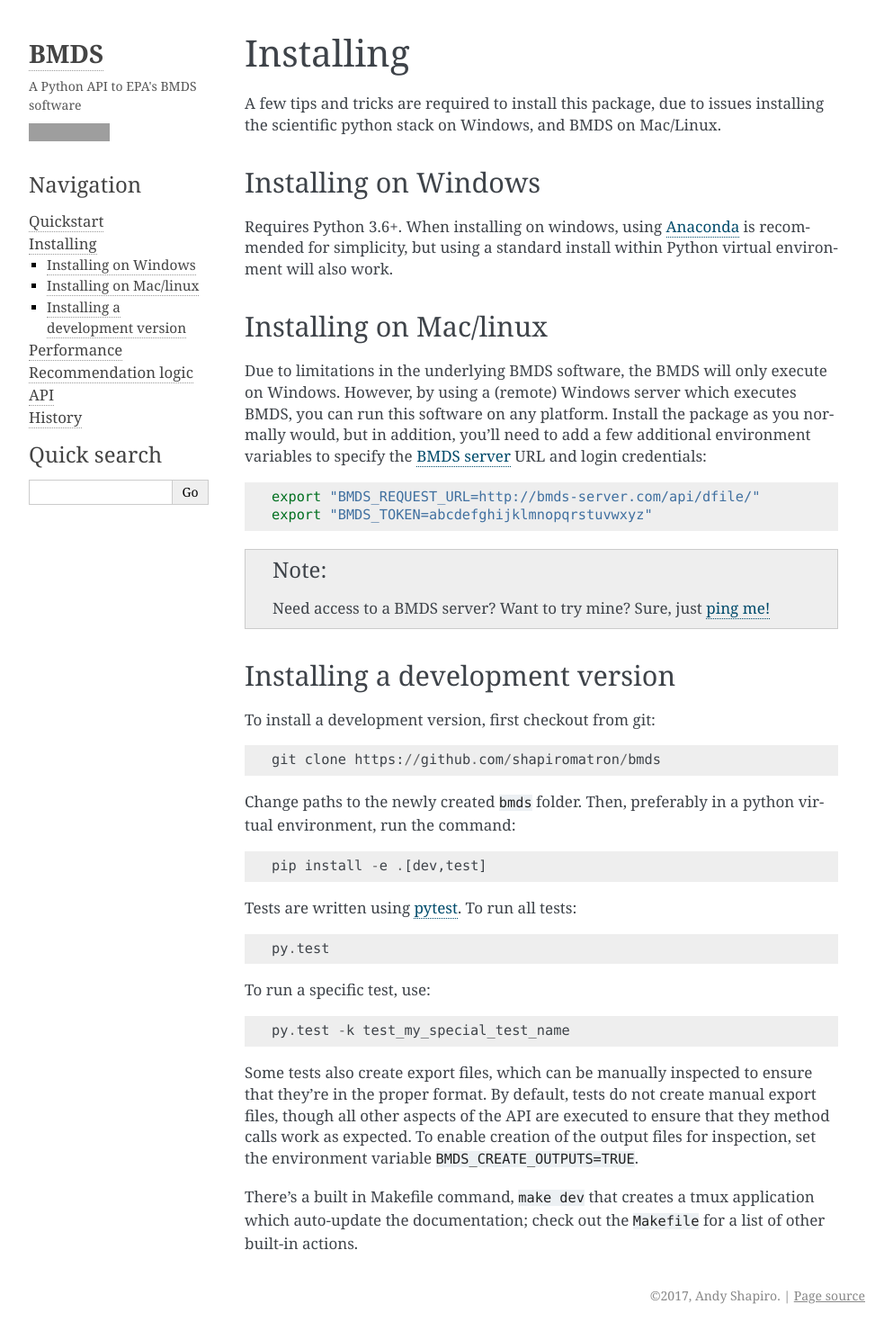
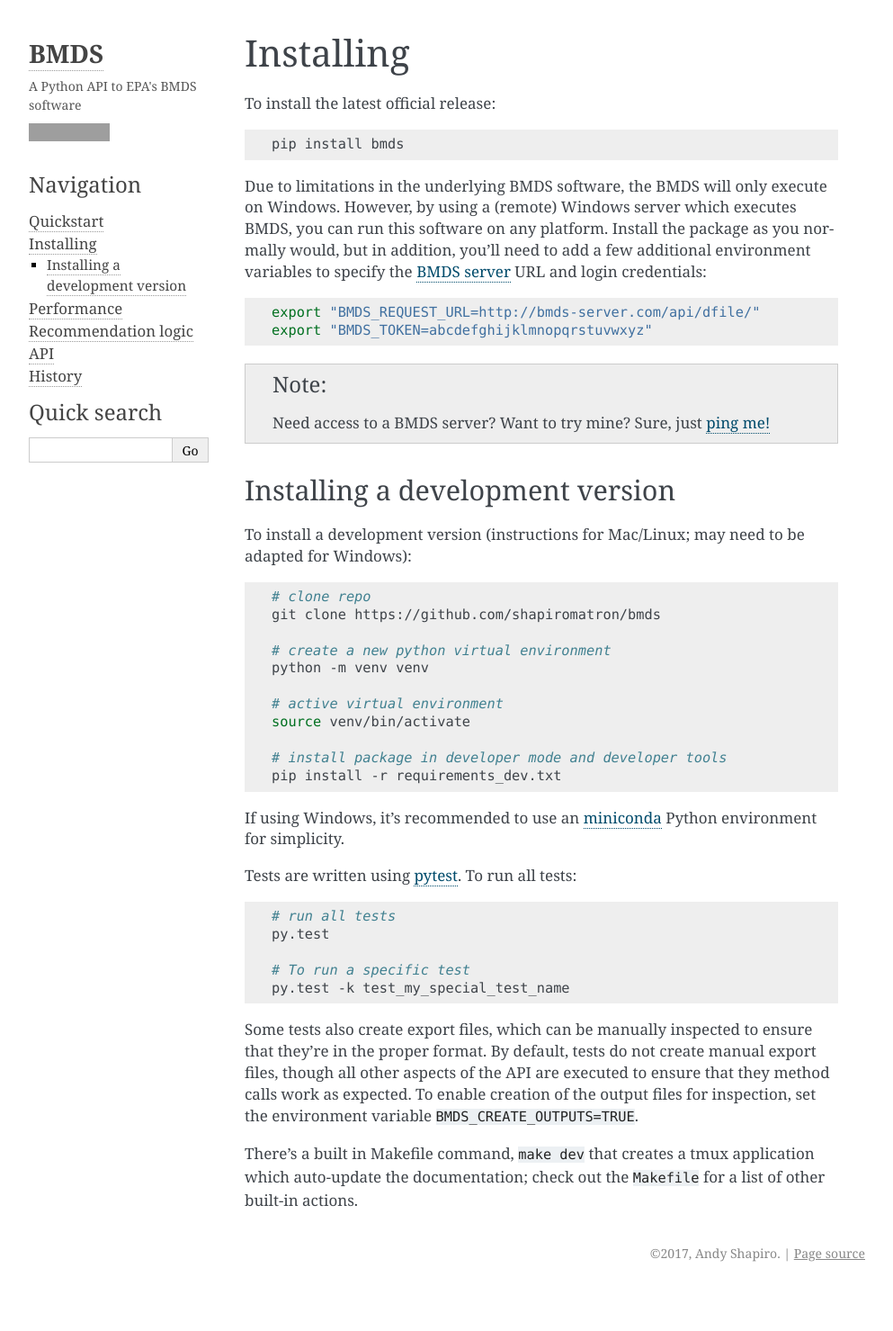
Before and after one commit to shapiromatron/bmds, a Sphinx documentation site: the page built from docs/installation.rst, in a window 1280 px wide. Shown: the whole page at 90% size, without its empty margins (148-1141 px from the left). Built offline with Sphinx 7.4.7, drawn with Linux system fonts in a browser that asks for light colours; after the commit the page ends 1432 px from its top, so only the background shows below that; grey boxes are pictures that could not be loaded.

Commit message:
readme updates

```diff
--- a/docs/installation.rst
+++ b/docs/installation.rst
@@ -1,23 +1,11 @@
 Installing
 ==========
 
-A few tips and tricks are required to install this package, due to issues
-installing the scientific python stack on Windows, and BMDS on Mac/Linux.
+To install the latest official release:
 
-.. _windows-install:
+.. code-block:: bash
 
-Installing on Windows
-~~~~~~~~~~~~~~~~~~~~~
-
-Requires Python 3.6+. When installing on windows, using Anaconda_ is recommended for simplicity,
-but using a standard install within Python virtual environment will also work.
-
-.. _Anaconda: https://www.continuum.io/
-
-.. _mac-install:
-
-Installing on Mac/linux
-~~~~~~~~~~~~~~~~~~~~~~~
+    pip install bmds
 
 Due to limitations in the underlying BMDS software, the BMDS will only
 execute on Windows. However, by using a (remote) Windows server which executes
@@ -40,24 +28,37 @@ variables to specify the `BMDS server`_  URL and login credentials:
 Installing a development version
 ~~~~~~~~~~~~~~~~~~~~~~~~~~~~~~~~
 
-To install a development version, first checkout from git::
+To install a development version (instructions for Mac/Linux; may need to be adapted for Windows):
 
+.. code-block:: bash
+
+    # clone repo
     git clone https://github.com/shapiromatron/bmds
 
-Change paths to the newly created ``bmds`` folder. Then, preferably in a
-python virtual environment, run the command::
+    # create a new python virtual environment
+    python -m venv venv
 
-    pip install -e .[dev,test]
+    # active virtual environment
+    source venv/bin/activate
 
-Tests are written using `pytest`_. To run all tests::
+    # install package in developer mode and developer tools
+    pip install -r requirements_dev.txt
 
+If using Windows, it's recommended to use an `miniconda`_ Python environment for simplicity.
+
+.. _`miniconda`: https://docs.conda.io/en/latest/miniconda.html
+
+Tests are written using `pytest`_. To run all tests:
+
+.. code-block:: bash
+
+    # run all tests
     py.test
 
+    # To run a specific test
+    py.test -k test_my_special_test_name
+
 .. _`pytest`: http://doc.pytest.org/en/latest/
-
-To run a specific test, use::
-
-    py.test -k test_my_special_test_name
 
 Some tests also create export files, which can be manually inspected to ensure
 that they're in the proper format. By default, tests do not create manual
```
Also changed, not shown: requirements_dev.txt (added, +17 -0 lines), setup.py (+2 -11 lines), 1 other file.
